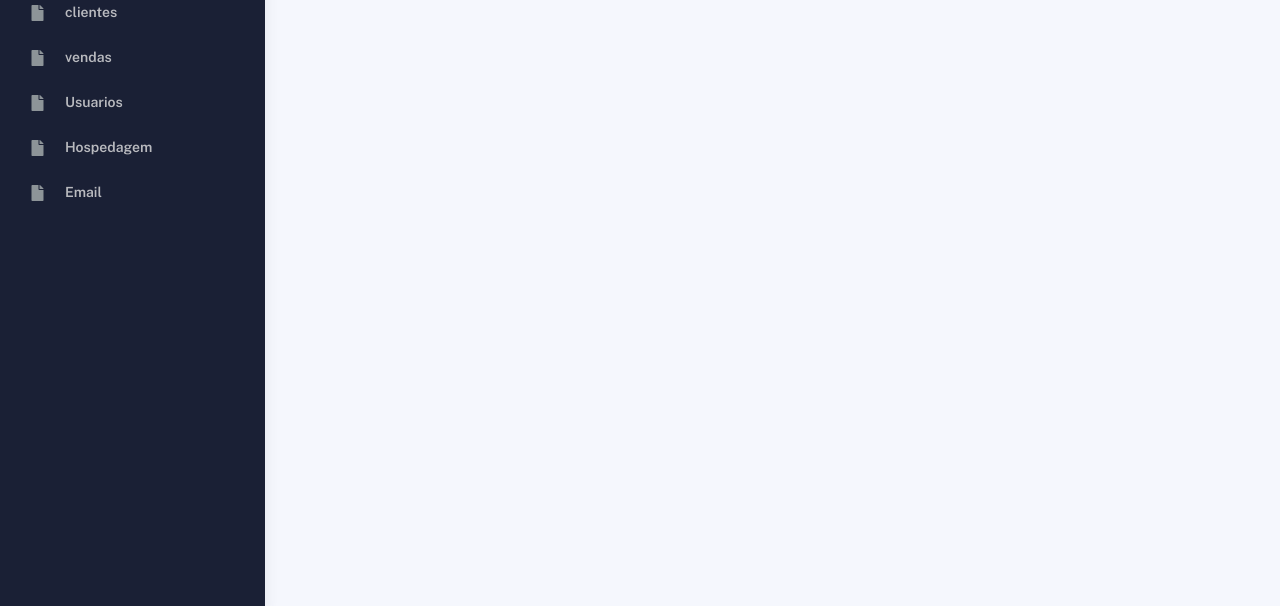
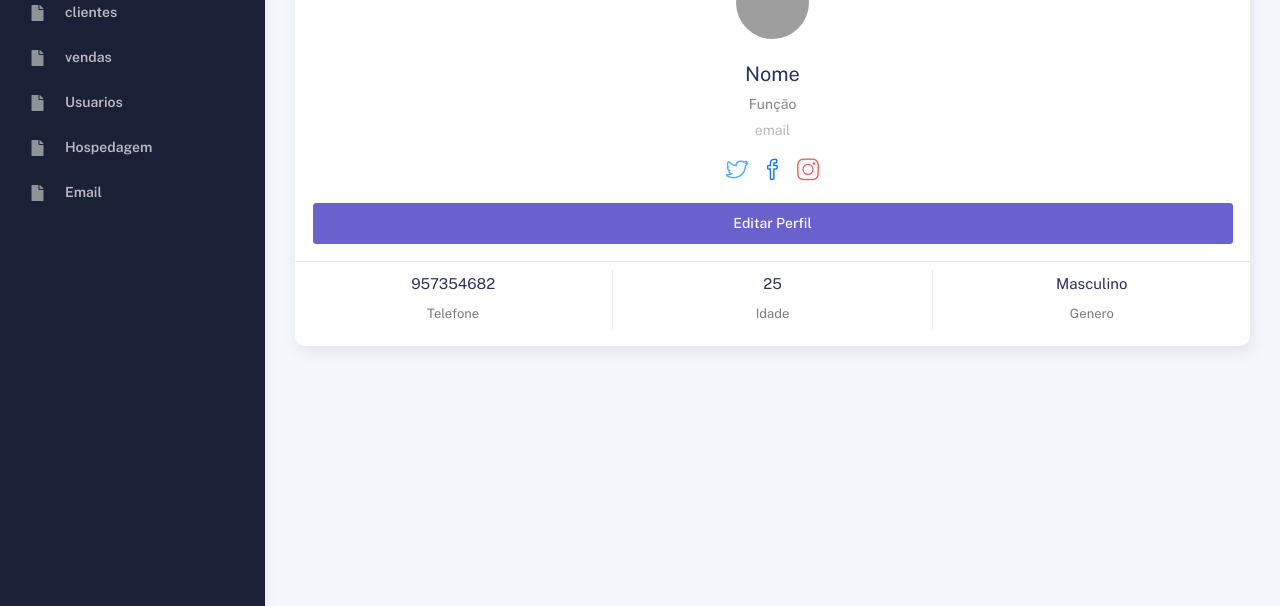
Before and after one commit to joaoajalexandre/webhost, a PHP site: page /Admin/perfil.php in a window 1280 px wide. Shown: the part 194-800 px from the top of the page. Run offline with PHP 8.4, Linux system fonts and the light colour scheme; grey boxes are pictures that could not be loaded.

Commit message:
ajuste perfil

```diff
--- a/Admin/perfil.php
+++ b/Admin/perfil.php
@@ -93,7 +93,80 @@ include("./navbar.php");
           <div class="page-inner">
 
             <div class="row">
-
+            <div class="col-md-13">
+                <div class="card card-profile">
+                  <div
+                    class="card-header"
+                    style="background-image: url('assets/img/blogpost.jpg')"
+                  >
+                    <div class="profile-picture">
+                      <div class="avatar avatar-xl">
+                        <img
+                          src="assets/img/profile.jpg"
+                          alt="..."
+                          class="avatar-img rounded-circle"
+                        />
+                      </div>
+                    </div>
+                  </div>
+                  <div class="card-body">
+                    <div class="user-profile text-center">
+                      <div class="name">Nome</div>
+                      <div class="job">Função</div>
+                      <div class="desc">email</div>
+                      <div class="social-media">
+                        <a
+                          class="btn btn-info btn-twitter btn-sm btn-link"
+                          href="#"
+                        >
+                          <span class="btn-label just-icon"
+                            ><i class="icon-social-twitter"></i>
+                          </span>
+                        </a>
+                        <a
+                          class="btn btn-primary btn-sm btn-link"
+                          rel="publisher"
+                          href="#"
+                        >
+                          <span class="btn-label just-icon"
+                            ><i class="icon-social-facebook"></i>
+                          </span>
+                        </a>
+                        <a
+                          class="btn btn-danger btn-sm btn-link"
+                          rel="publisher"
+                          href="#"
+                        >
+                          <span class="btn-label just-icon"
+                            ><i class="icon-social-instagram"></i>
+                          </span>
+                        </a>
+                      </div>
+                      <div class="view-profile">
+                        <a href="#" class="btn btn-secondary w-100"
+                          >Editar Perfil</a
+                        >
+                      </div>
+                    </div>
+                  </div>
+                  <div class="card-footer">
+                    <div class="row user-stats text-center">
+                      <div class="col">
+                        <div class="number">957354682</div>
+                        <div class="title">Telefone</div>
+                      </div>
+                      <div class="col">
+                        <div class="number">25</div>
+                        <div class="title">Idade</div>
+                      </div>
+                      <div class="col">
+                        <div class="number">Masculino</div>
+                        <div class="title">Genero</div>
+                      </div>
+                    </div>
+                  </div>
+                </div>
+              </div>
               </div>
 
 
```
